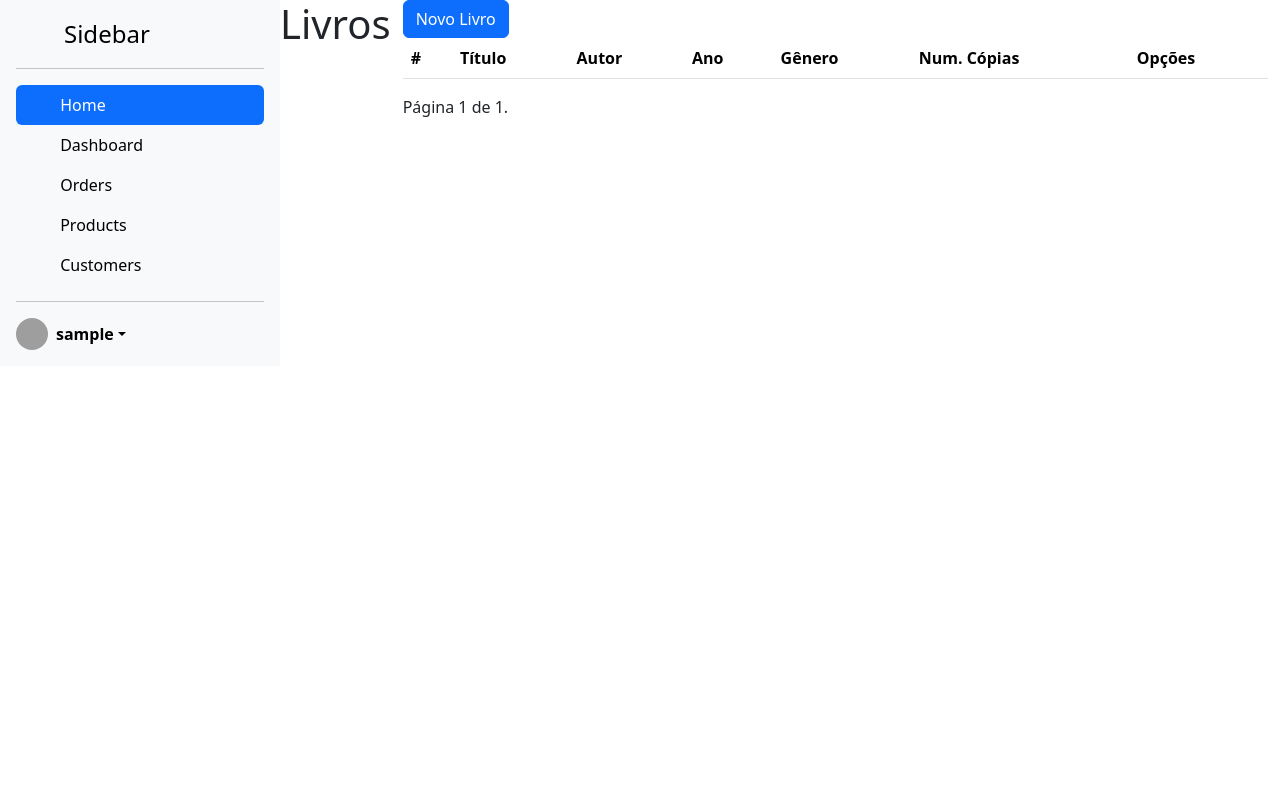
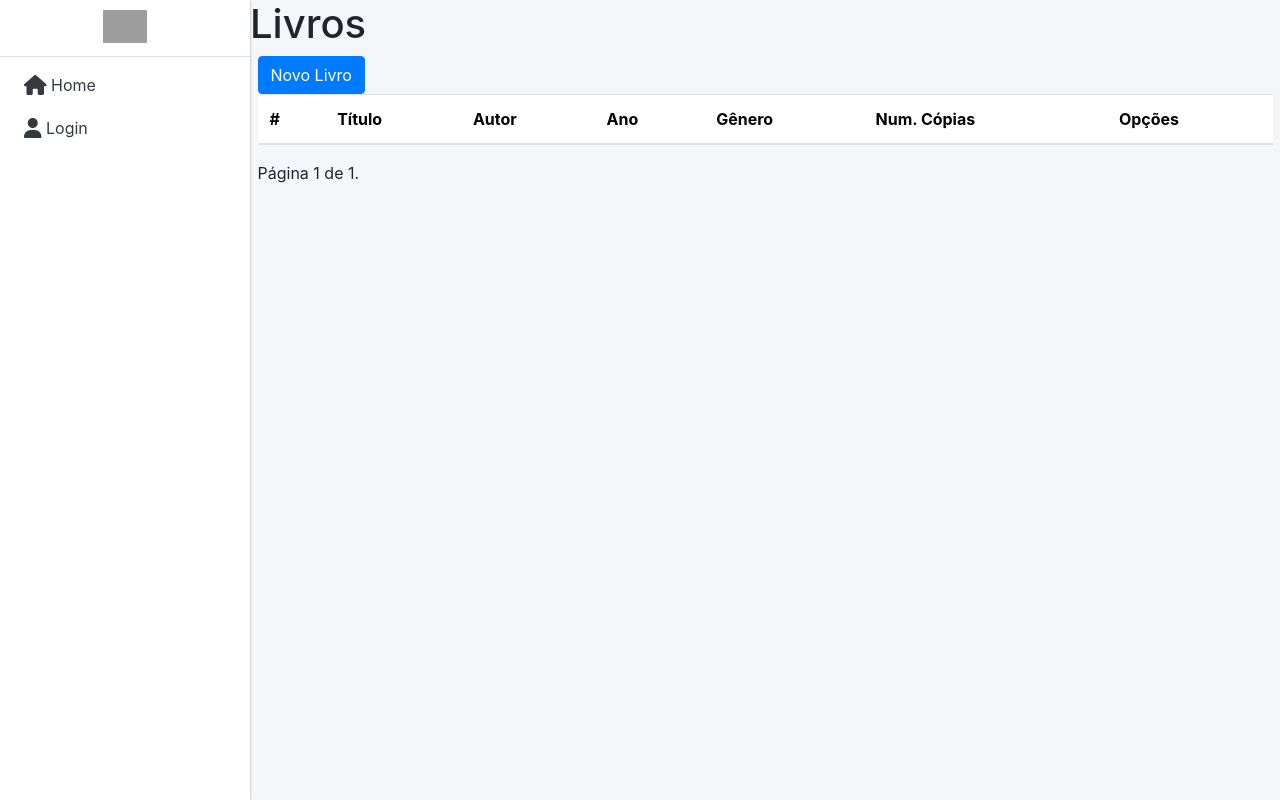
Before and after one commit to dvcirilo-ifrn/psi-2024-crud, a Django app: page / in a window 1280 px wide. Run offline with Django 5.2, Linux system fonts and the light colour scheme; the visitor is signed in with stand-in values (Sample User, id 1); data that the repository does not hold is empty; some libraries are stand-ins or nearby versions; grey boxes are pictures that could not be loaded.

Commit message:
Configurando base e adicionando adminlte

```diff
--- a/static/sidebars.css
+++ b/static/sidebars.css
@@ -61,3 +61,158 @@ main {
 .scrollarea {
   overflow-y: auto;
 }
+
+.bd-placeholder-img {
+  font-size: 1.125rem;
+  text-anchor: middle;
+  -webkit-user-select: none;
+  -moz-user-select: none;
+  user-select: none;
+}
+
+@media (min-width: 768px) {
+  .bd-placeholder-img-lg {
+    font-size: 3.5rem;
+  }
+}
+
+.b-example-divider {
+  width: 100%;
+  height: 3rem;
+  background-color: rgba(0, 0, 0, .1);
+  border: solid rgba(0, 0, 0, .15);
+  border-width: 1px 0;
+  box-shadow: inset 0 .5em 1.5em rgba(0, 0, 0, .1), inset 0 .125em .5em rgba(0, 0, 0, .15);
+}
+
+.b-example-vr {
+  flex-shrink: 0;
+  width: 1.5rem;
+  height: 100vh;
+}
+
+.bi {
+  vertical-align: -.125em;
+  fill: currentColor;
+}
+
+.nav-scroller {
+  position: relative;
+  z-index: 2;
+  height: 2.75rem;
+  overflow-y: hidden;
+}
+
+.nav-scroller .nav {
+  display: flex;
+  flex-wrap: nowrap;
+  padding-bottom: 1rem;
+  margin-top: -1px;
+  overflow-x: auto;
+  text-align: center;
+  white-space: nowrap;
+  -webkit-overflow-scrolling: touch;
+}
+
+.btn-bd-primary {
+  --bd-violet-bg: #712cf9;
+  --bd-violet-rgb: 112.520718, 44.062154, 249.437846;
+
+  --bs-btn-font-weight: 600;
+  --bs-btn-color: var(--bs-white);
+  --bs-btn-bg: var(--bd-violet-bg);
+  --bs-btn-border-color: var(--bd-violet-bg);
+  --bs-btn-hover-color: var(--bs-white);
+  --bs-btn-hover-bg: #6528e0;
+  --bs-btn-hover-border-color: #6528e0;
+  --bs-btn-focus-shadow-rgb: var(--bd-violet-rgb);
+  --bs-btn-active-color: var(--bs-btn-hover-color);
+  --bs-btn-active-bg: #5a23c8;
+  --bs-btn-active-border-color: #5a23c8;
+}
+
+.bd-mode-toggle {
+  z-index: 1500;
+}
+
+.bd-mode-toggle .dropdown-menu .active .bi {
+  display: block !important;
+}        body{
+  height: 100vh;
+}
+.bd-placeholder-img {
+  font-size: 1.125rem;
+  text-anchor: middle;
+  -webkit-user-select: none;
+  -moz-user-select: none;
+  user-select: none;
+}
+
+@media (min-width: 768px) {
+  .bd-placeholder-img-lg {
+    font-size: 3.5rem;
+  }
+}
+
+.b-example-divider {
+  width: 100%;
+  height: 3rem;
+  background-color: rgba(0, 0, 0, .1);
+  border: solid rgba(0, 0, 0, .15);
+  border-width: 1px 0;
+  box-shadow: inset 0 .5em 1.5em rgba(0, 0, 0, .1), inset 0 .125em .5em rgba(0, 0, 0, .15);
+}
+
+.b-example-vr {
+  flex-shrink: 0;
+  width: 1.5rem;
+  height: 100vh;
+}
+
+.bi {
+  vertical-align: -.125em;
+  fill: currentColor;
+}
+
+.nav-scroller {
+  position: relative;
+  z-index: 2;
+  height: 2.75rem;
+  overflow-y: hidden;
+}
+
+.nav-scroller .nav {
+  display: flex;
+  flex-wrap: nowrap;
+  padding-bottom: 1rem;
+  margin-top: -1px;
+  overflow-x: auto;
+  text-align: center;
+  white-space: nowrap;
+  -webkit-overflow-scrolling: touch;
+}
+
+.btn-bd-primary {
+  --bd-violet-bg: #712cf9;
+  --bd-violet-rgb: 112.520718, 44.062154, 249.437846;
+
+  --bs-btn-font-weight: 600;
+  --bs-btn-color: var(--bs-white);
+  --bs-btn-bg: var(--bd-violet-bg);
+  --bs-btn-border-color: var(--bd-violet-bg);
+  --bs-btn-hover-color: var(--bs-white);
+  --bs-btn-hover-bg: #6528e0;
+  --bs-btn-hover-border-color: #6528e0;
+  --bs-btn-focus-shadow-rgb: var(--bd-violet-rgb);
+  --bs-btn-active-color: var(--bs-btn-hover-color);
+  --bs-btn-active-bg: #5a23c8;
+  --bs-btn-active-border-color: #5a23c8;
+}
+
+.bd-mode-toggle {
+  z-index: 1500;
+}
+
+.bd-mode-toggle .dropdown-menu .active .bi {
+  display: block !important;
+}
--- a/templates/base.html
+++ b/templates/base.html
@@ -2,89 +2,19 @@
 <!DOCTYPE html>
 <html lang="pt-br">
   <head>
-    <meta charset="UTF-8">
-    <meta name="viewport" content="width=device-width, initial-scale=1.0">
-    <link href="https://cdn.jsdelivr.net/npm/bootstrap@5.3.3/dist/css/bootstrap.min.css" rel="stylesheet" integrity="sha384-QWTKZyjpPEjISv5WaRU9OFeRpok6YctnYmDr5pNlyT2bRjXh0JMhjY6hW+ALEwIH" crossorigin="anonymous">
-    <title>{% block title %}{% endblock title %}</title>
-    <style>
-        .bd-placeholder-img {
-          font-size: 1.125rem;
-          text-anchor: middle;
-          -webkit-user-select: none;
-          -moz-user-select: none;
-          user-select: none;
-        }
+    <meta charset="UTF-8" />
+    <meta name="viewport" content="width=device-width, initial-scale=1.0" />
+    <link href="https://cdn.jsdelivr.net/npm/bootstrap@5.3.3/dist/css/bootstrap.min.css" rel="stylesheet" integrity="sha384-QWTKZyjpPEjISv5WaRU9OFeRpok6YctnYmDr5pNlyT2bRjXh0JMhjY6hW+ALEwIH" crossorigin="anonymous" />
+    <!-- AdminLTE -->
+    <link rel="stylesheet" href="https://cdn.jsdelivr.net/npm/admin-lte@3.2/dist/css/adminlte.min.css" />
+    <!-- FontAwesome -->
+    <link rel="stylesheet" href="https://cdnjs.cloudflare.com/ajax/libs/font-awesome/6.0.0/css/all.min.css" />
+    <title>
+      {% block title %}
 
-        @media (min-width: 768px) {
-          .bd-placeholder-img-lg {
-            font-size: 3.5rem;
-          }
-        }
-
-        .b-example-divider {
-          width: 100%;
-          height: 3rem;
-          background-color: rgba(0, 0, 0, .1);
-          border: solid rgba(0, 0, 0, .15);
-          border-width: 1px 0;
-          box-shadow: inset 0 .5em 1.5em rgba(0, 0, 0, .1), inset 0 .125em .5em rgba(0, 0, 0, .15);
-        }
-
-        .b-example-vr {
-          flex-shrink: 0;
-          width: 1.5rem;
-          height: 100vh;
-        }
-
-        .bi {
-          vertical-align: -.125em;
-          fill: currentColor;
-        }
-
-        .nav-scroller {
-          position: relative;
-          z-index: 2;
-          height: 2.75rem;
-          overflow-y: hidden;
-        }
-
-        .nav-scroller .nav {
-          display: flex;
-          flex-wrap: nowrap;
-          padding-bottom: 1rem;
-          margin-top: -1px;
-          overflow-x: auto;
-          text-align: center;
-          white-space: nowrap;
-          -webkit-overflow-scrolling: touch;
-        }
-
-        .btn-bd-primary {
-          --bd-violet-bg: #712cf9;
-          --bd-violet-rgb: 112.520718, 44.062154, 249.437846;
-
-          --bs-btn-font-weight: 600;
-          --bs-btn-color: var(--bs-white);
-          --bs-btn-bg: var(--bd-violet-bg);
-          --bs-btn-border-color: var(--bd-violet-bg);
-          --bs-btn-hover-color: var(--bs-white);
-          --bs-btn-hover-bg: #6528e0;
-          --bs-btn-hover-border-color: #6528e0;
-          --bs-btn-focus-shadow-rgb: var(--bd-violet-rgb);
-          --bs-btn-active-color: var(--bs-btn-hover-color);
-          --bs-btn-active-bg: #5a23c8;
-          --bs-btn-active-border-color: #5a23c8;
-        }
-
-        .bd-mode-toggle {
-          z-index: 1500;
-        }
-
-        .bd-mode-toggle .dropdown-menu .active .bi {
-          display: block !important;
-        }
-      </style>
-      <link href="{% static 'sidebars.css' %}" rel="stylesheet">
+      {% endblock %}
+    </title>
+    <link href="{% static 'sidebars.css' %}" rel="stylesheet" />
   </head>
   <body>
     {% if messages %}
@@ -95,57 +25,77 @@
         </div>
       {% endfor %}
     {% endif %}
-    <main class="d-flex flex-nowrap">
-    <div class="d-flex flex-column flex-shrink-0 p-3 bg-body-tertiary" style="width: 280px;">
+    <div class="wrapper">
+      {% comment %} <div class="d-flex flex-column flex-shrink-0 p-3 bg-body-tertiary" style="width: 280px; height: 100vh;">
         <a href="/" class="d-flex align-items-center mb-3 mb-md-0 me-md-auto link-body-emphasis text-decoration-none">
-      <svg class="bi pe-none me-2" width="40" height="32"><use xlink:href="#bootstrap"></use></svg>
+          <svg class="bi pe-none me-2" width="40" height="32">
+            <use xlink:href="#bootstrap"></use>
+          </svg>
           <span class="fs-4">Sidebar</span>
         </a>
-    <hr>
+
+        <hr />
         <ul class="nav nav-pills flex-column mb-auto">
           <li class="nav-item">
             <a href="#" class="nav-link active" aria-current="page">
-          <svg class="bi pe-none me-2" width="16" height="16"><use xlink:href="#home"></use></svg>
-          Home
+              <svg class="bi pe-none me-2" width="16" height="16">
+                <use xlink:href="#home"></use>
+              </svg>Home
             </a>
           </li>
+
           <li>
             <a href="#" class="nav-link link-body-emphasis">
-          <svg class="bi pe-none me-2" width="16" height="16"><use xlink:href="#speedometer2"></use></svg>
-          Dashboard
+              <svg class="bi pe-none me-2" width="16" height="16">
+                <use xlink:href="#speedometer2"></use>
+              </svg>Dashboard
             </a>
           </li>
+
           <li>
             <a href="#" class="nav-link link-body-emphasis">
-          <svg class="bi pe-none me-2" width="16" height="16"><use xlink:href="#table"></use></svg>
-          Orders
+              <svg class="bi pe-none me-2" width="16" height="16">
+                <use xlink:href="#table"></use>
+              </svg>Orders
             </a>
           </li>
+
           <li>
             <a href="#" class="nav-link link-body-emphasis">
-          <svg class="bi pe-none me-2" width="16" height="16"><use xlink:href="#grid"></use></svg>
-          Products
+              <svg class="bi pe-none me-2" width="16" height="16">
+                <use xlink:href="#grid"></use>
+              </svg>Products
             </a>
           </li>
+
           <li>
             <a href="#" class="nav-link link-body-emphasis">
-          <svg class="bi pe-none me-2" width="16" height="16"><use xlink:href="#people-circle"></use></svg>
-          Customers
+              <svg class="bi pe-none me-2" width="16" height="16">
+                <use xlink:href="#people-circle"></use>
+              </svg>Customers
             </a>
           </li>
         </ul>
-    <hr>
+        <hr />
         {% if request.user.is_authenticated %}
           <div class="dropdown">
             <a href="#" class="d-flex align-items-center link-body-emphasis text-decoration-none dropdown-toggle" data-bs-toggle="dropdown" aria-expanded="false">
-        <img src="https://github.com/mdo.png" alt="" width="32" height="32" class="rounded-circle me-2">
+              <img src="https://github.com/mdo.png" alt="" width="32" height="32" class="rounded-circle me-2" />
               <strong>{{ request.user }}</strong>
             </a>
             <ul class="dropdown-menu text-small shadow">
-        <li><a class="dropdown-item" href="#">New project...</a></li>
-        <li><a class="dropdown-item" href="#">Settings</a></li>
-        <li><a class="dropdown-item" href="#">Profile</a></li>
-        <li><hr class="dropdown-divider"></li>
+              <li>
+                <a class="dropdown-item" href="#">New project...</a>
+              </li>
+              <li>
+                <a class="dropdown-item" href="#">Settings</a>
+              </li>
+              <li>
+                <a class="dropdown-item" href="#">Profile</a>
+              </li>
+              <li>
+                <hr class="dropdown-divider" />
+              </li>
               <form action="{% url 'logout' %}" method="POST">
                 {% csrf_token %}
                 <button type="submit" class="dropdown-item">Sair</button>
@@ -155,11 +105,49 @@
         {% else %}
           <a href="{% url 'login' %}">Login</a>
         {% endif %}
+      </div> {% endcomment %}
+
+      <aside class="main-sidebar sidebar-light-primary elevation-1">
+        <!-- Brand Logo -->
+        <a href="{% url 'index' %}" class="brand-link d-flex"><img src="#" alt="Logo" class="brand-image mx-auto" /></a>
+
+        <!-- Sidebar -->
+        <div class="sidebar">
+          <!-- Sidebar Menu -->
+          <nav class="mt-2">
+            <ul class="nav nav-pills nav-sidebar flex-column" data-widget="treeview" role="menu">
+              <li class="nav-item">
+                <a href="{% url 'index' %}" class="nav-link" aria-current="page">
+                  <i class="fa-solid fa-house fa-lg"></i>
+                  Home
+                </a>
+              </li>
+
+              <li class="nav-item">
+                <a href="{% url 'login' %}" class="nav-link">
+                  <i class="fa-solid fa-user fa-lg"></i>
+                  Login
+                </a>
+              </li>
+            </ul>
+          </nav>
         </div>
+      </aside>
 
-    {% block content %}{% endblock content %}
+      <main class="content-wrapper">
+        {% block content %}
+
+        {% endblock %}
       </main>
 
-    <script src="https://cdn.jsdelivr.net/npm/bootstrap@5.3.3/dist/js/bootstrap.bundle.min.js" integrity="sha384-YvpcrYf0tY3lHB60NNkmXc5s9fDVZLESaAA55NDzOxhy9GkcIdslK1eN7N6jIeHz" crossorigin="anonymous"></script>
+      <!-- FontAwesome -->
+      <script src="https://cdnjs.cloudflare.com/ajax/libs/font-awesome/6.0.0/js/all.min.js"></script>
+      <!-- jQuery -->
+      <script src="https://code.jquery.com/jquery-3.6.0.min.js"></script>
+      <!-- Bootstrap JS -->
+      <script src="https://cdn.jsdelivr.net/npm/bootstrap@5.3.3/dist/js/bootstrap.bundle.min.js"></script>
+      <!-- AdminLTE JS -->
+      <script src="https://cdn.jsdelivr.net/npm/admin-lte@3.2/dist/js/adminlte.min.js"></script>
+    </div>
   </body>
 </html>
```
Lines whose indentation alone changed are shown as unchanged.
